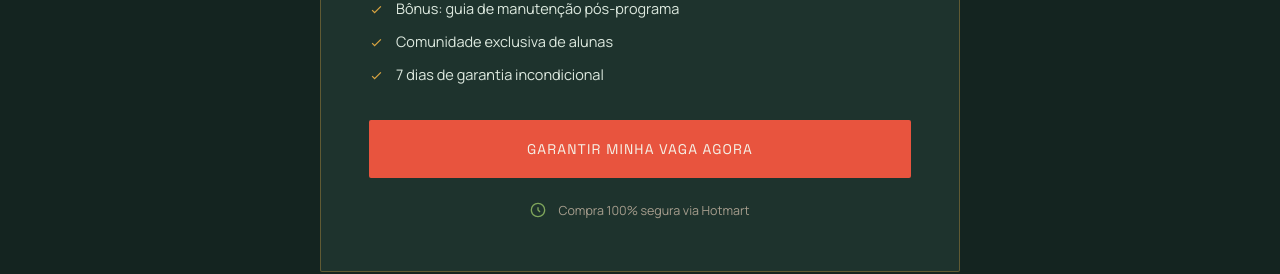
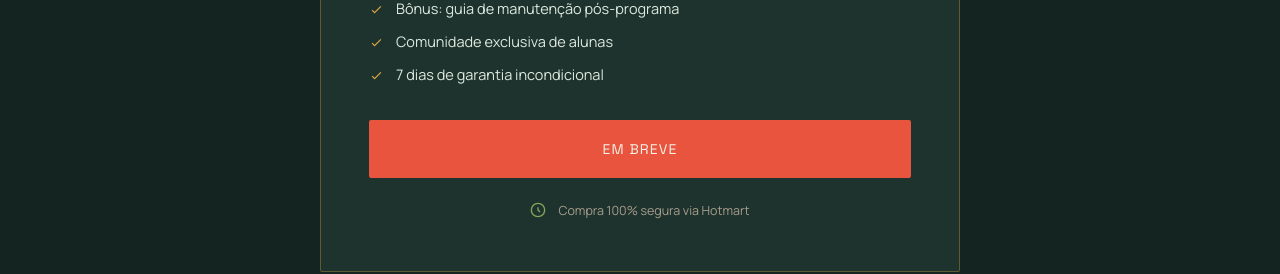
Before and after one commit to azeugral/Fast90, a website: page curso.html in a window 1280 px wide. Shown: the part 4360-4634 px from the top of the page. Drawn offline with Linux system fonts and the light colour scheme.

Commit message:
Update curso.html

```diff
--- a/curso.html
+++ b/curso.html
@@ -385,7 +385,7 @@
         <li><svg viewBox="0 0 24 24" fill="none" stroke="currentColor" stroke-width="2"><path d="M5 13l4 4L19 7"/></svg> Comunidade exclusiva de alunas</li>
         <li><svg viewBox="0 0 24 24" fill="none" stroke="currentColor" stroke-width="2"><path d="M5 13l4 4L19 7"/></svg> 7 dias de garantia incondicional</li>
       </ul>
-      <a href="https://pay.hotmart.com/SEU-CODIGO-AQUI" class="btn-primary offer-cta" target="_blank" rel="noopener">Garantir minha vaga agora</a>
+      <a href="curso.html" class="btn-primary offer-cta" target="_blank" rel="noopener">EM BREVE</a>
       <div class="offer-guarantee">
         <svg width="16" height="16" viewBox="0 0 24 24" fill="none" stroke="var(--leaf)" stroke-width="2"><circle cx="12" cy="12" r="10"/><path d="M12 8v4l3 3"/></svg>
         Compra 100% segura via Hotmart
```
